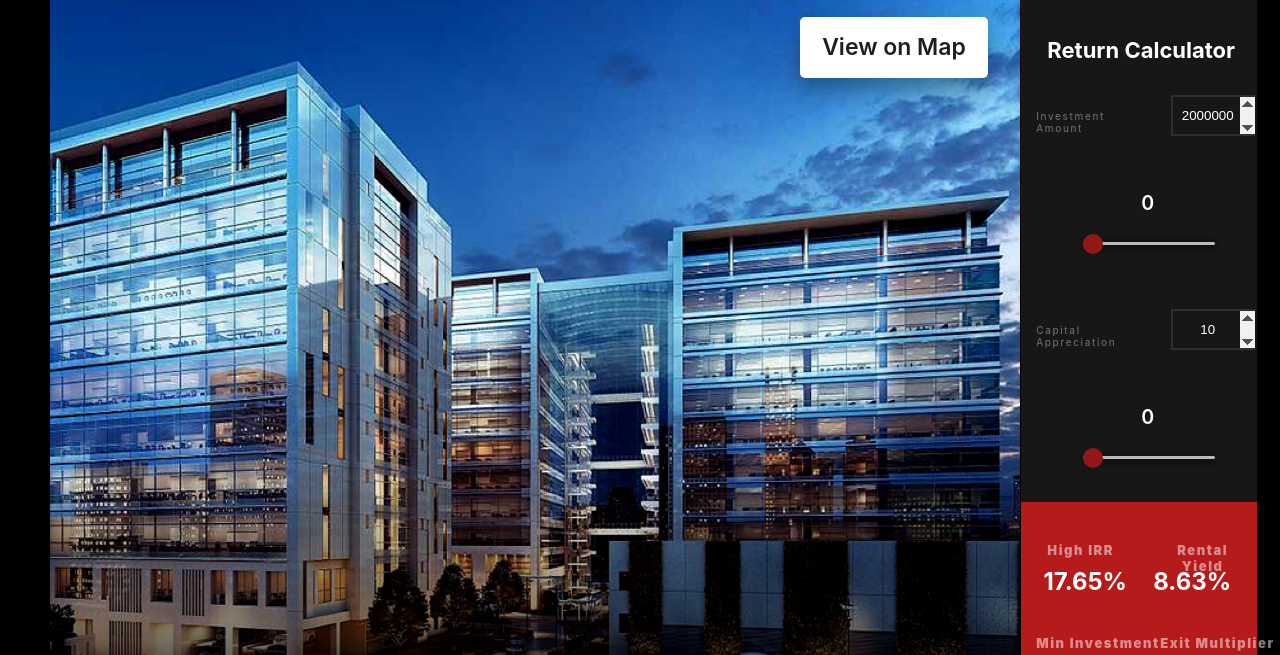
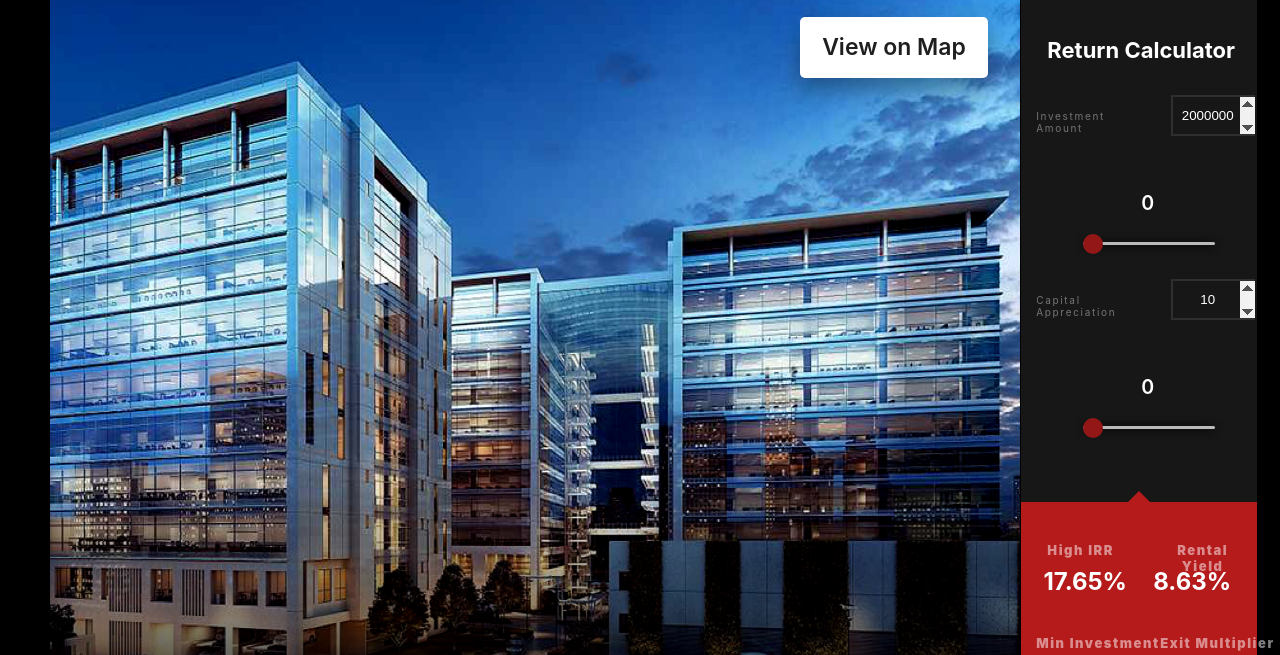
Before and after one commit to shubham-mantra/Propcatalyst, a plain HTML site: page index.html in a window 1280 px wide. Shown: the part 145-800 px from the top of the page. Drawn offline with Linux system fonts and the light colour scheme; files whose address does not match are found by name; a web font is replaced by a local one.

Commit message:
Fixed the Red Arrow

```diff
--- a/css/style.css
+++ b/css/style.css
@@ -552,7 +552,7 @@ a:link {
   border-bottom: 15px solid #b61b1c;
   margin-left: auto;
   margin-right: auto;
-  margin-top: 5px;
+  margin-top: 58px;
 }
 
 .arrow{
@@ -653,7 +653,7 @@ a{
 
 .rangeslider1{
   margin-top: 20px;
-  margin-bottom: 60px;
+  margin-bottom: 30px;
   margin-left: 60px;
 }
 
```
Also changed, not shown: index.html (line endings or trailing spaces).
